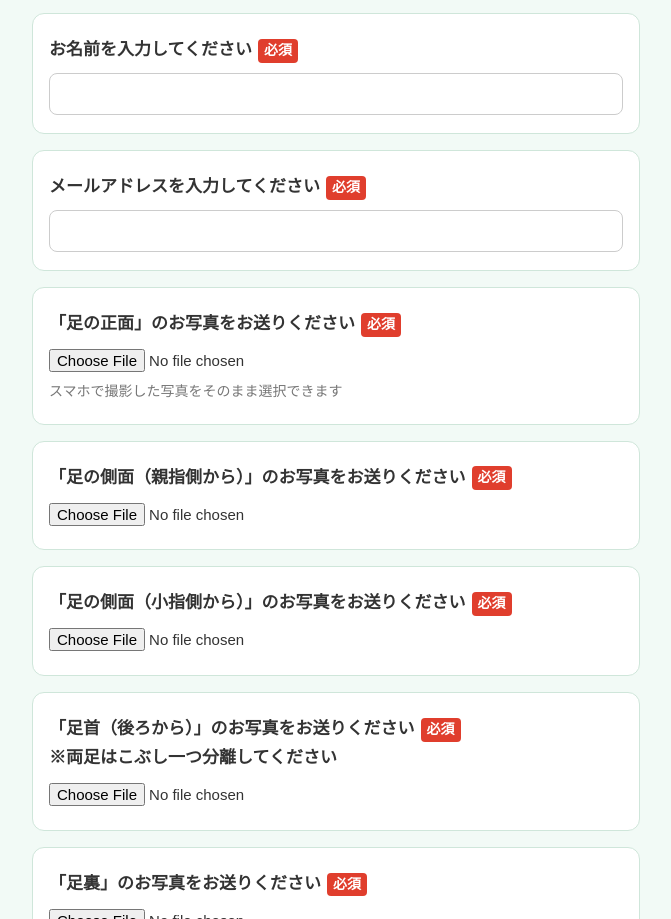
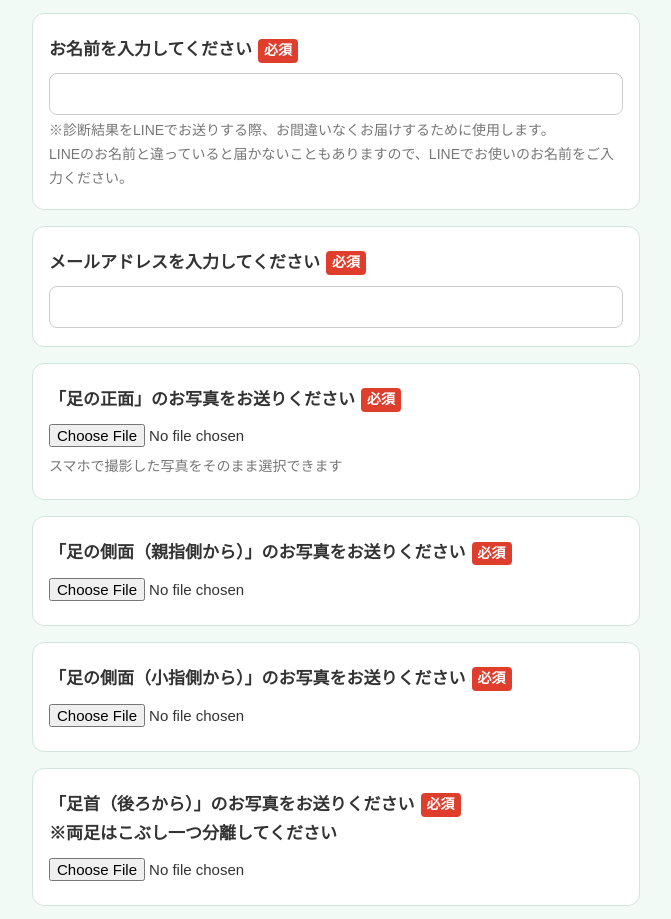
Before and after one commit to yokutaro0607-create/bikyaku-lp, a plain HTML site: page busoku-form/index.html in a window 1280 px wide. Shown: the part 1930-2849 px from the top of the page, without its empty margins (304-975 px from the left). Drawn offline with Linux system fonts and the light colour scheme.

Commit message:
ブス足フォーム: お名前欄にLINE名で入力してもらう注意書きを追加
Co-Authored-By: Claude Fable 5 <noreply@anthropic.com>
Claude-Session: https://claude.ai/code/session_017fcr5sAVeVLq6HYCHLbEQT

```diff
--- a/busoku-form/index.html
+++ b/busoku-form/index.html
@@ -93,6 +93,8 @@
     <div class="card">
       <label class="q" for="f_name">お名前を入力してください<span class="req">必須</span></label>
       <input type="text" id="f_name" autocomplete="name">
+      <div class="hint">※診断結果をLINEでお送りする際、お間違いなくお届けするために使用します。<br>
+      LINEのお名前と違っていると届かないこともありますので、LINEでお使いのお名前をご入力ください。</div>
     </div>
 
     <div class="card">
```
